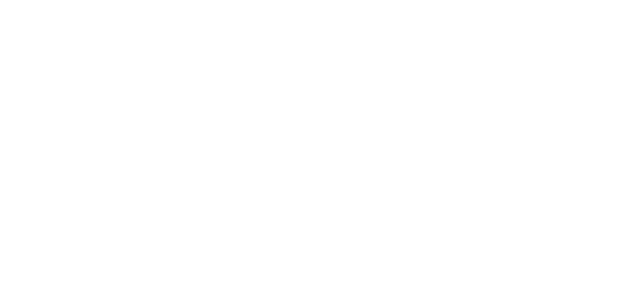
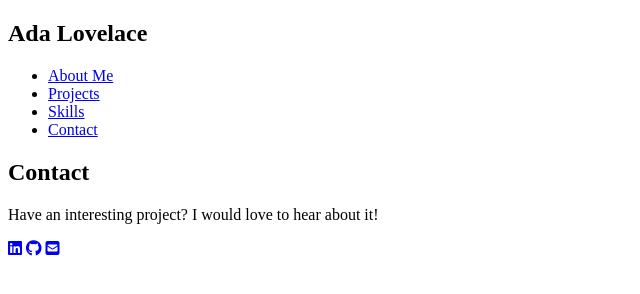
Before and after one commit to mn7five/MyPortfolio, a plain HTML site: page contact.html in a window 1280 px wide. Shown: the whole page, without its empty margins (0-640 px from the left). Drawn offline with Linux system fonts and the light colour scheme.

Commit message:
Contact content.

```diff
--- a/contact.html
+++ b/contact.html
@@ -0,0 +1,32 @@
+<!DOCTYPE html>
+<html>
+    <head>
+        <meta charset="UTF-8" />
+        <meta name="viewport" content="width=device-width, initial-scale=1.0" />
+        <title>Contact</title>
+        <link rel="stylesheet" href="style.css"/>
+        <script src="https://kit.fontawesome.com/c202d558f4.js" crossorigin="anonymous"></script>
+    </head>
+    <body>
+        <nav>
+            <h2>Ada Lovelace</h2>
+            <ul>
+                <li><a href="#">About Me</a></li>
+                <li><a href="#">Projects</a></li>
+                <li><a href="#">Skills</a></li>
+                <li><a href="#">Contact</a></li>
+            </ul>
+        </nav>
+        <main>
+            <section>
+                <h2>Contact</h2>
+                <p>Have an interesting project? I would love to hear about it!</p>
+                <div>
+                    <a href="#"><i class="fab fa-linkedin icon"></i></a>
+                    <a href="#"><i class="fab fa-github icon"></i></a>
+                    <a href="#"><i class="fas fa-envelope-square icon"></i></a>
+                </div>
+            </section>
+        </main>
+    </body>
+</html>
```
Also changed, not shown: index.html (+4 -4 lines).
